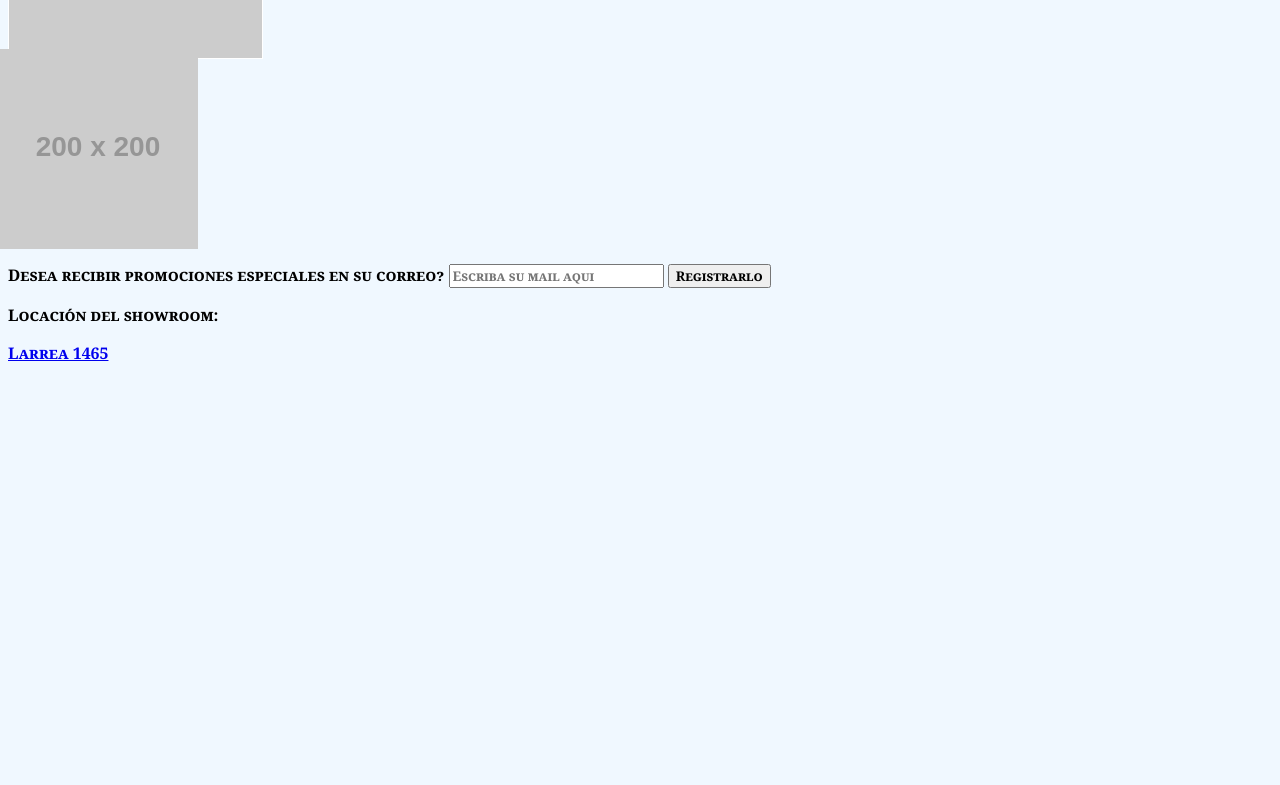
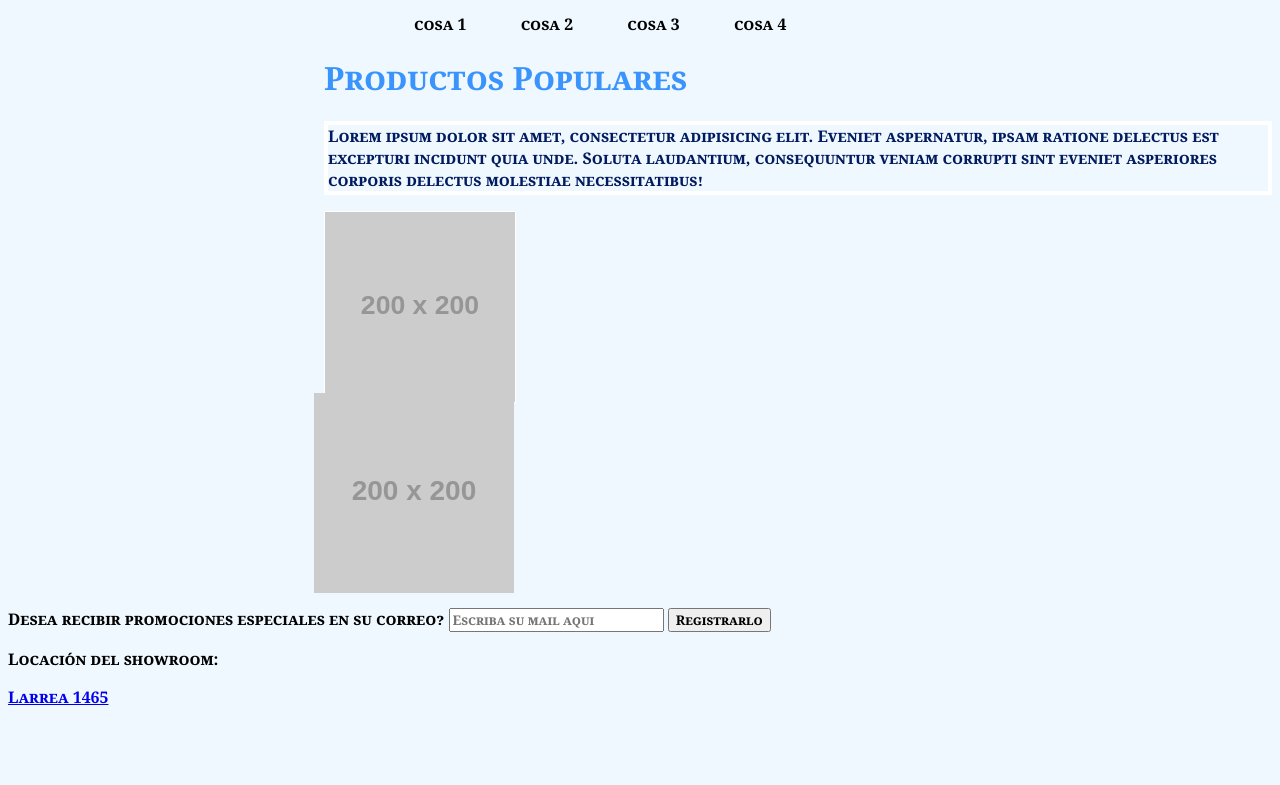
Before and after one commit to trinigutierrezm/Proyecto-Final-PrograWeb, a plain HTML site: page index.html in a window 1280 px wide. Shown: the part 811-1596 px from the top of the page. Before the commit the page ends 1183 px from the top, so only its background shows below. Drawn offline with Linux system fonts and the light colour scheme; placeholder pictures from the web are drawn by us.

Commit message:
dividir todo en containers

```diff
--- a/index.html
+++ b/index.html
@@ -17,14 +17,25 @@
 
   </head>
 
+
+
+
+
+
   <body>
-    <header>
+    <div class="container">
+
+    <div class="header">
       <!-- menu de navegacion y logo  -->
      <div class="imgred"  > <img src="./logo rebeka circular.jpeg" alt="Logo RebeKa" > <br> <h1 class="Nombre" >  RebeKa </h1>
      </div>
+     </div>
 
-    </header>
-    <main>
+     <div class="menu">
+
+     </div>
+
+   <div class="main">
         <!-- el img es para poner una imagen en el src (source) y el alt (alternativo) es lo que aparece si no figura la imagen -->
 
       <!-- contenido que quiero mostrar -->
@@ -63,9 +74,10 @@
     <img  src="https://via.placeholder.com/200/f00" id="relativa"  alt="">
     <a href="https://wa.me/+5491139165210" target="_blank"><img src="https://es.logodownload.org/wp-content/uploads/2018/10/whatsapp-logo-11.png" id="whatsapp" width="5%" alt="whatsapp de RebeKa">
 </a>
+    </div>
 
-    </main>
-    <footer>
+     <div class="footer">
+
       <!-- contacto, mapa del sitio, legales -->
        <!-- el div es un bloque horizontal para separar secciones  -->
 
@@ -78,6 +90,7 @@
       <input type="button" value="Registrarlo">
 
       <p>Locación del showroom:</p> <a href="https://www.google.com.ar/maps/place/Larrea+1465,+C1115+CABA/@-34.5902779,-58.4007975,17z/data=!3m1!4b1!4m5!3m4!1s0x95bcca99bbc13591:0x23b5eab0dff68c2!8m2!3d-34.5902346!4d-58.3988016?hl=en&authuser=0" target="_blank">Larrea 1465</a>
-    </footer>
+    </div>
+</div>
   </body>
 </html>
--- a/style.css
+++ b/style.css
@@ -87,3 +87,35 @@ span{
     border:1px solid red;
     display:block;
 }
+
+.container {  display: grid;
+    grid-template-columns: 1fr 1fr 1fr 1fr;
+    grid-template-rows: 1fr 1fr 1fr 1fr;
+    gap: 0px 0px;
+    grid-auto-flow: row;
+    grid-template-areas:
+      "Head Head Head Head"
+      "menu body body body"
+      "menu body body body"
+      "footer footer footer footer";
+  }
+
+  .container {  display: grid;
+    grid-template-columns: 1fr 1fr 1fr 1fr;
+    grid-template-rows: 1fr 1fr 1fr 1fr;
+    gap: 0px 0px;
+    grid-auto-flow: row;
+    grid-template-areas:
+      "header header header header"
+      "menu main main main"
+      "menu main main main"
+      "footer footer footer footer";
+  }
+
+  .menu { grid-area: menu; }
+
+  .footer { grid-area: footer; }
+
+  .main { grid-area: main; }
+
+  .header { grid-area: header; }
```
